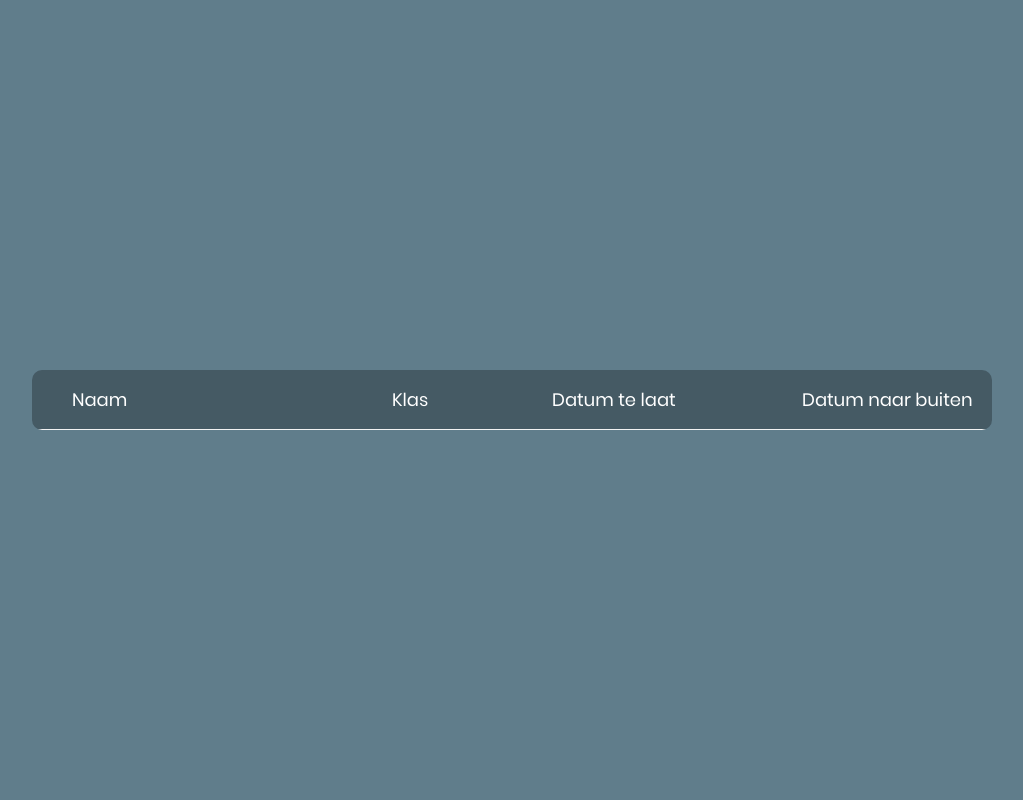
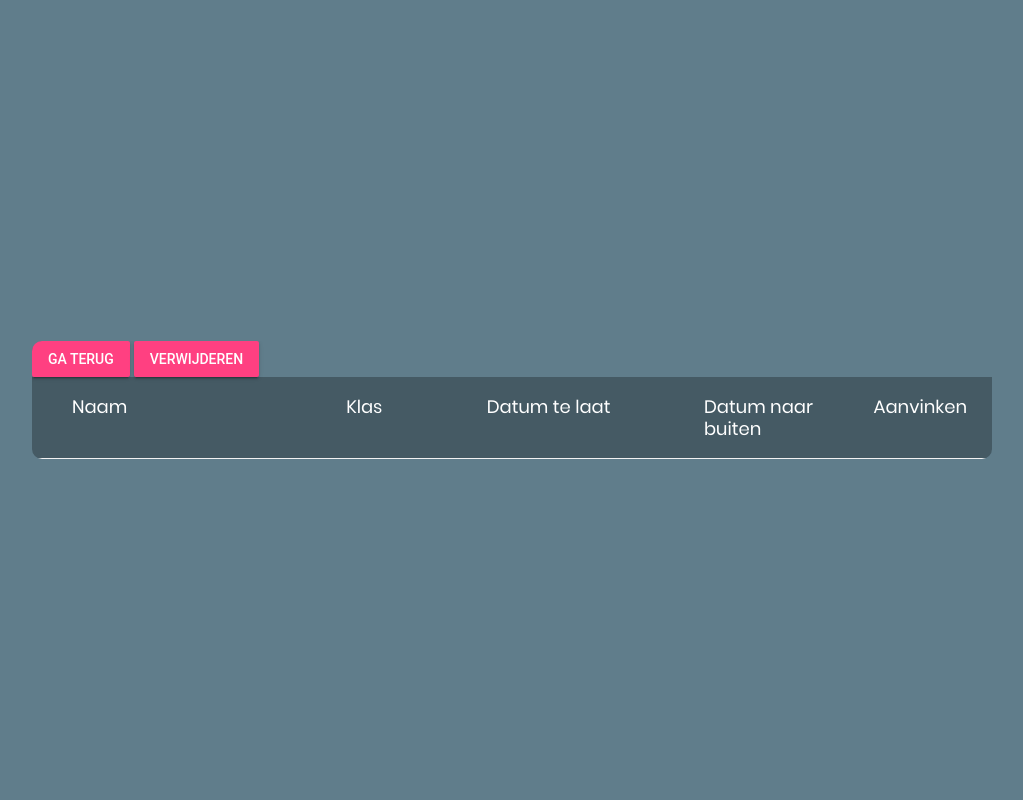
Before and after one commit to mixxamm/SmartpassWeb, a PHP site: page /leerlingen.php in a window 1280 px wide. Shown: the whole page, without its empty margins (128-1151 px from the left). Run offline with PHP 8.4, Linux system fonts and the light colour scheme; data that the repository does not hold is empty; a stand-in replaces the project's code that opens the database connection.

Commit message:
Terug knop werkt deftig en leerlingen verwijderen werkt.
De terug knop werkt deftig en het is nu mogelijk om 1 of meerdere
leerlingen uit de tbltelaat tabel te verwijderen.

```diff
--- a/css/main.css
+++ b/css/main.css
@@ -199,6 +199,8 @@ iframe {
 
   padding-top: 19px;
   padding-bottom: 19px;
+  padding-left: 3px;
+padding-right: 25px;
 }
 
 .row .cell:nth-child(1) {
@@ -217,7 +219,6 @@ iframe {
 .row .cell:nth-child(4) {
   width: 190px;
 }
-
 
 .table, .row {
   width: 100% !important;
--- a/css/style.css
+++ b/css/style.css
@@ -24,6 +24,10 @@ position:relative;
 top:10px;
 }
 
+#goback
+{
+    color:#000000;
+}
 
 body {
 	text-align: center;
--- /dev/null
+++ b/gototelaat.php
@@ -0,0 +1,3 @@
+<?php
+header("location: telaat.php");
+?>
--- a/index.php
+++ b/index.php
@@ -18,11 +18,11 @@
 <img src="images/Smartpass.png">
 				<h2>Leerkracht</h2>
 			<form id="login" action="" method="POST">
-			<div id="gebruikersnaam" class="mdl-textfield mdl-js-textfield">
+			<div id="gebruikersnaam" class="mdl-textfield mdl-js-textfield mdl-textfield--floating-label">
 			<input name="gebruikersnaam" class="mdl-textfield__input" type="text">
 			<label class="mdl-textfield__label">Gebruikersnaam</label>
 			</div>
-			<div id="wachtwoord" class="mdl-textfield mdl-js-textfield">
+			<div id="wachtwoord" class="mdl-textfield mdl-js-textfield mdl-textfield--floating-label">
 			<input name="wachtwoord" class="mdl-textfield__input" type="password">
 			<label class="mdl-textfield__label">Wachtwoord</label>
 			</div>
--- a/leerlingen.php
+++ b/leerlingen.php
@@ -19,6 +19,7 @@
 <!--===============================================================================================-->
 	<link rel="stylesheet" type="text/css" href="css/util.css">
 	<link rel="stylesheet" type="text/css" href="css/main.css">
+	<link rel="stylesheet" href="https://code.getmdl.io/1.3.0/material.blue_grey-pink.min.css">
 <!--===============================================================================================-->
 </head>
 <body>
@@ -26,8 +27,10 @@
 	<div class="limiter">
 		<div class="container-table100">
 			<div class="wrap-table100">
+			    <form id="verwijderen" action="verwijder.php" method="POST">
+			    		<a href="gototelaat.php" id="goback" class="mdl-button mdl-js-button mdl-button--raised mdl-js-ripple-effect mdl-button--accent">Ga terug</a>
+                        <input style="float-right;" type="submit" class="mdl-button mdl-js-button mdl-button--raised mdl-js-ripple-effect mdl-button--accent" value="Verwijderen">
 					<div class="table">
-
 						<div class="row header">
 							<div class="cell">
 								Naam
@@ -40,6 +43,9 @@
 							</div>
 							<div class="cell">
 								Datum naar buiten
+							</div>
+							<div class="cell">
+								Aanvinken
 							</div>
 						</div>
 
@@ -74,6 +80,9 @@
 								echo '<div class="cell" data-title="Datum naar buiten">';
 								echo $row['Datum_naar_buiten'];
 								echo '</div>';
+								echo '<div class="cell" data-title="Aanvinken">';
+								echo '<input type="checkbox" name="check_list[]" value="'. $row['LeerlingID']. '">';
+							    echo '</div>';
 								echo '</div>';
 							}
 						}
@@ -87,7 +96,7 @@
 
 		</div>
 	</div>
-<a id="terug" href = "terug.php">Ga terug</a>
+	</form>
 
 
 
--- a/login.php
+++ b/login.php
@@ -15,7 +15,7 @@
 
       if(password_verify($user_pass, $hash)) {
          $_SESSION['login_user'] = $user_name;
-         $_SESSION['pass_user'] = $user_name;
+         $_SESSION['pass_user'] = $user_pass;
 
          header("location: telaat.php");
       }else {
--- a/wachtwoord.php
+++ b/wachtwoord.php
@@ -34,5 +34,6 @@ $user_name = $_SESSION['login_user'];
 			<p><?php echo $error, $gelukt, $nietgelukt, $passnm; ?></p>
 			</form>
 			</div>
+			<a href="gototelaat.php" id="goback" class="mdl-button mdl-js-button mdl-button--raised mdl-js-ripple-effect mdl-button--accent">Ga terug</a>
     </body>
 </html>
```
Also changed, not shown: verwijder.php (added, +30 -0 lines).
